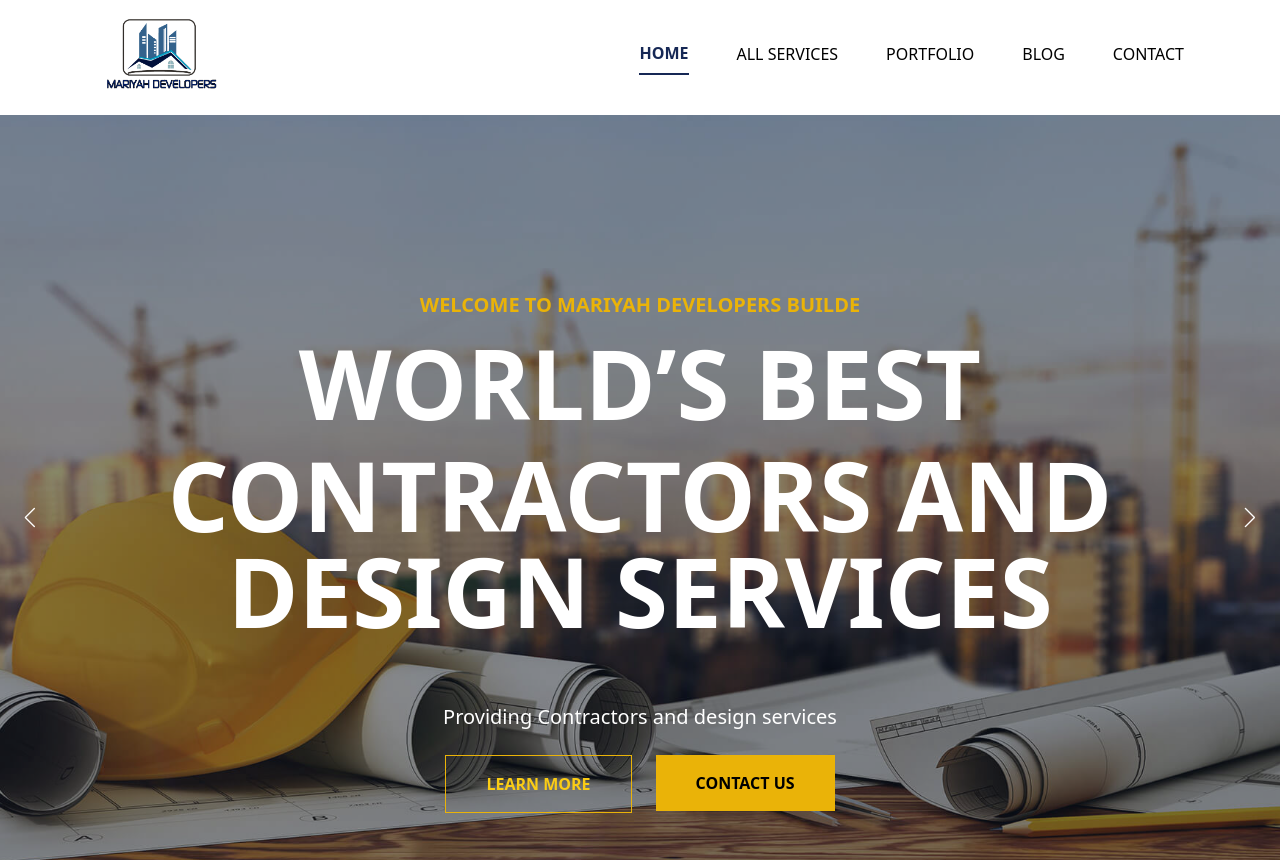
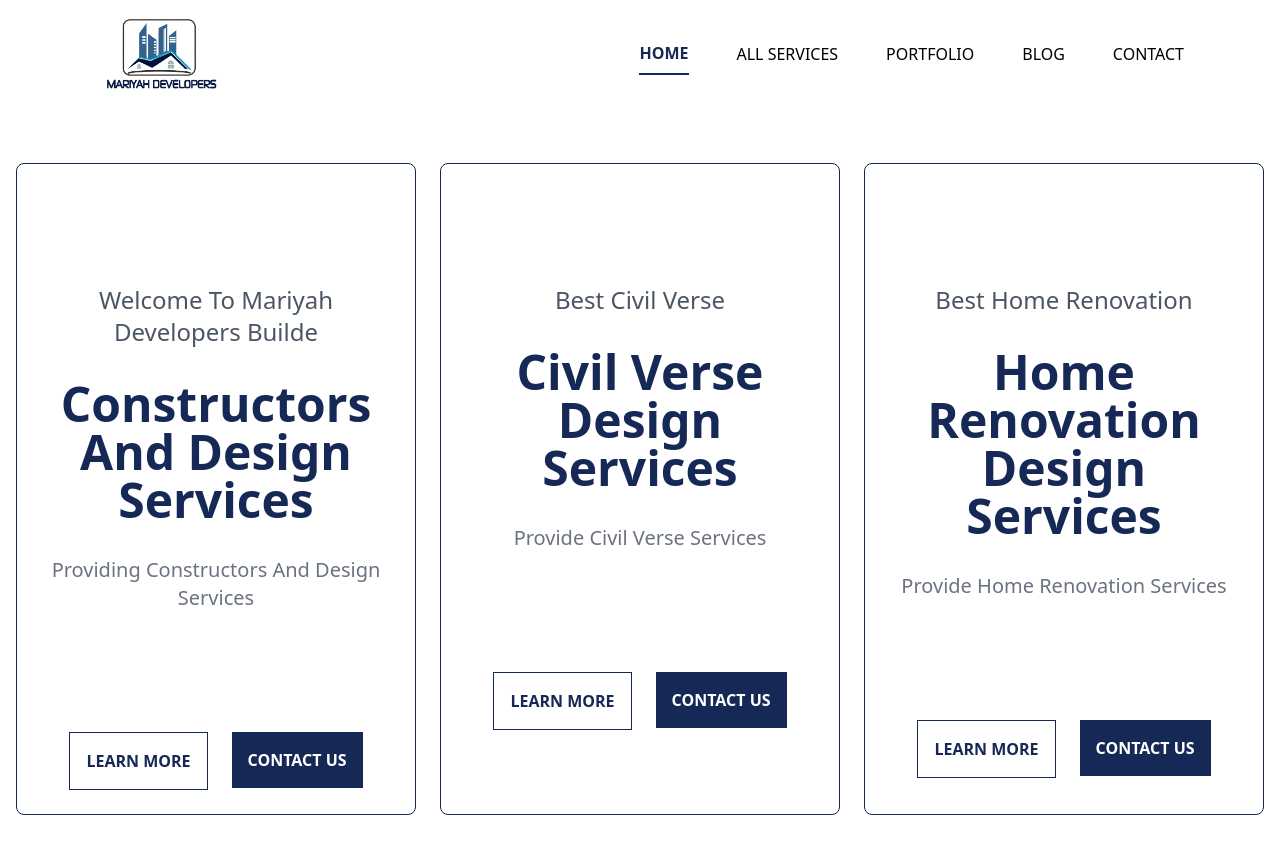
Before and after one commit to s-m-saqlain/construction, a Nuxt app: page / in a window 1280 px wide. Shown: the top 860 px of the page. Built offline with nearby package versions, Linux system fonts and the light colour scheme.

Commit message:
first page

```diff
--- /dev/null
+++ b/components/Home/Box.vue
@@ -0,0 +1,75 @@
+<template>
+  <div class="container mx-auto px-4 py-12">
+    <div class="grid grid-cols-1 md:grid-cols-1 lg:grid-cols-3 gap-6">
+      <div
+        v-for="feature in features"
+        :key="feature.title"
+        class="p-6 border border-[#162855] rounded-lg hover:shadow-lg hover:bg-[#162855] group group transition-shadow duration-300 flex flex-col items-center text-center"
+      >
+        <!-- <component :is="feature.icon" class="w-12 h-12 text-sky-400 mb-4" /> -->
+        <h3
+          class="text-gray-600 group-hover:text-gray-400 sm:text-2xl font-medium lg:pt-24 sm:pt-4"
+        >
+          {{ feature.sub }}
+        </h3>
+        <h3
+          class="text-[#162855] group-hover:text-white sm:text-5xl text-4xl lg:py-8 py-4 font-bold"
+        >
+          {{ feature.title }}
+        </h3>
+        <h3 class="text-gray-500 sm:text-xl group-hover:text-gray-400">
+          {{ feature.des }}
+        </h3>
+
+        <div class="lg:mt-24 sm:mt-8">
+          <div class="sm:flex justify-center item-center gap-6">
+            <NuxtLink to="/portfolio">
+              <button
+                class="uppercase mt-6 text-[#162855] font-semibold border border-[#162855] group-hover:bg-white group-hover:text-black py-4 lg:px-10 px-10 xl:px-4 2xl:px-10"
+              >
+                Learn More
+              </button>
+            </NuxtLink>
+            <NuxtLink to="/contact">
+              <button
+                class="uppercase mt-6 bg-[#162855] font-semibold text-white group-hover:bg-white group-hover:text-black py-4 lg:px-10 px-10 xl:px-4 2xl:px-10"
+              >
+                Contact Us
+              </button>
+            </NuxtLink>
+          </div>
+        </div>
+      </div>
+    </div>
+  </div>
+</template>
+
+<script setup lang="ts">
+interface Feature {
+  sub: string;
+  title: string;
+  des: string;
+  //   icon: any;
+}
+
+const features: Feature[] = [
+  {
+    sub: "Welcome To Mariyah Developers Builde",
+    title: "Constructors And Design Services",
+    des: "Providing Constructors And Design Services",
+    // icon: Umbrella,
+  },
+  {
+    sub: "Best Civil Verse",
+    title: "Civil Verse Design Services",
+    des: "Provide Civil Verse Services",
+    // icon: WrenchScrewdriver,
+  },
+  {
+    sub: "Best Home Renovation",
+    title: "Home Renovation Design Services",
+    des: "Provide Home Renovation Services",
+    // icon: Tag,
+  },
+];
+</script>
--- a/pages/index.vue
+++ b/pages/index.vue
@@ -1,6 +1,7 @@
 <template>
   <div>
-    <Home-Hero />
+    <!-- <Home-Hero /> -->
+    <Home-Box />
     <!-- <Home-Process /> -->
     <Home-Service />
     <Home-Civil />
```
